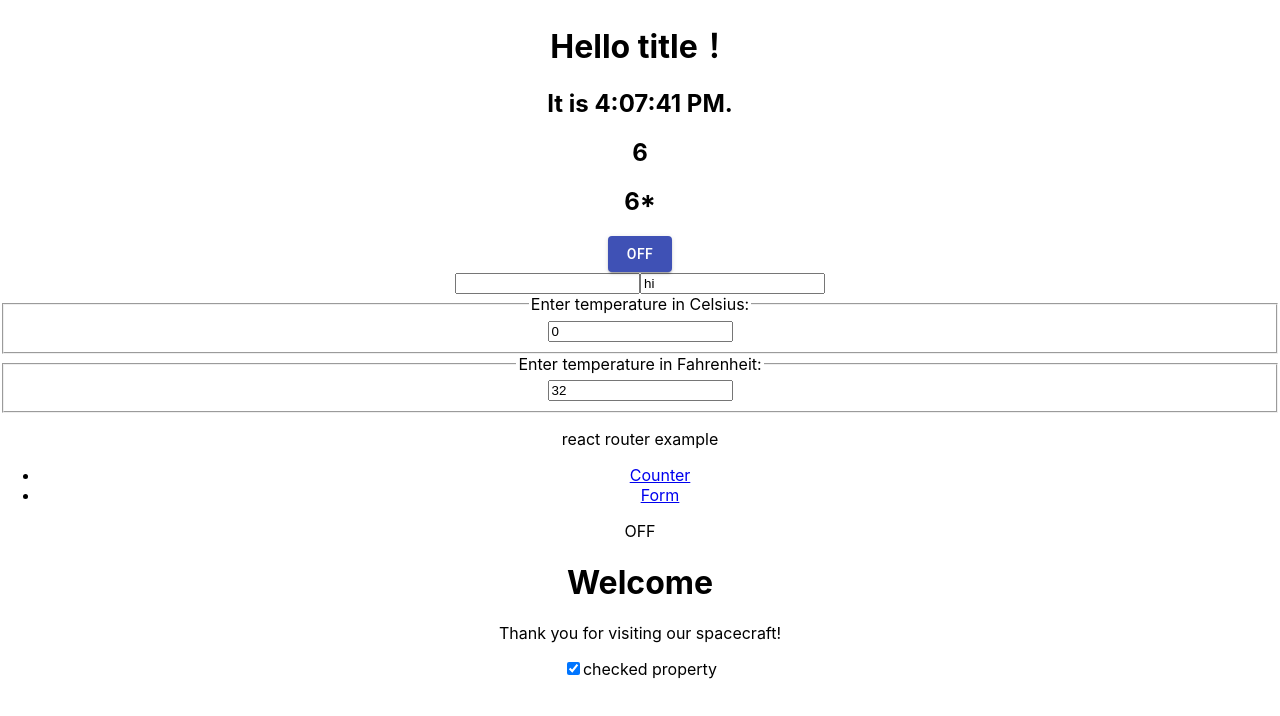
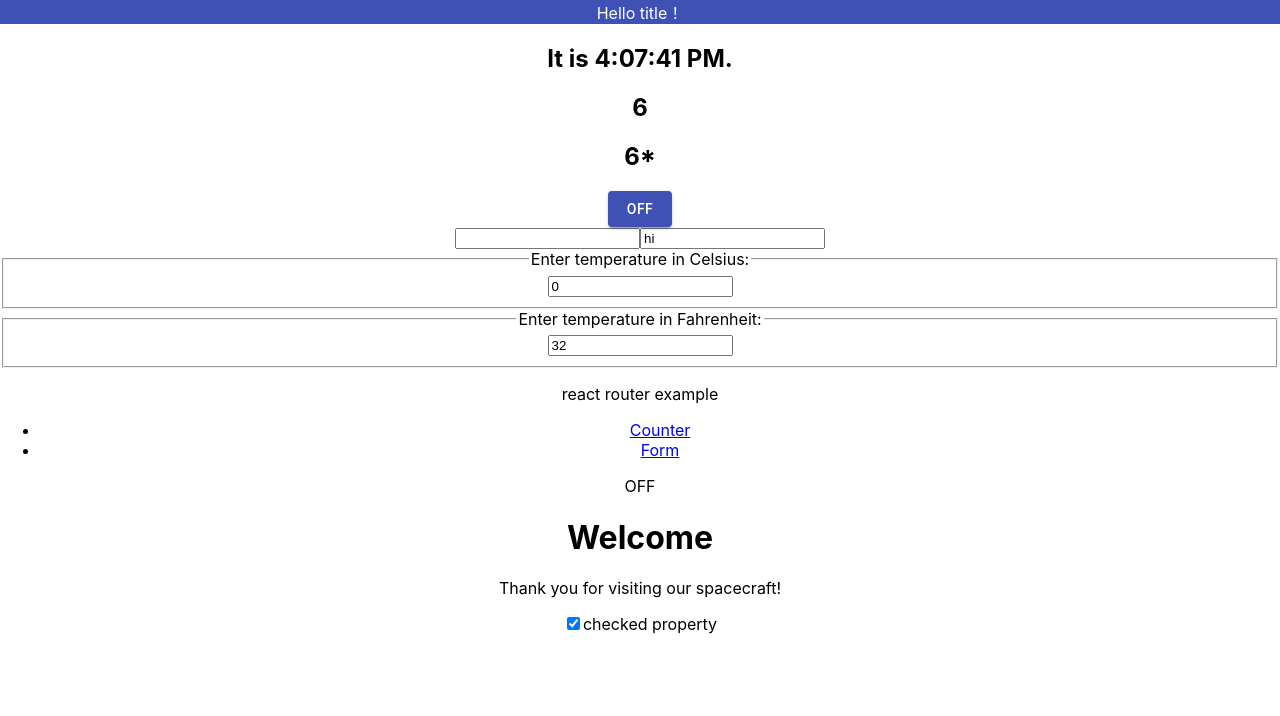
Before and after one commit to ToDSung/hello_react, a React (Create React App) app: page / in a window 1280 px wide. Shown: the top 716 px of the page. Built offline with nearby package versions, Linux system fonts and the light colour scheme.

Commit message:
feat: add  mui component practice

```diff
--- a/src/components/title.js
+++ b/src/components/title.js
@@ -1,6 +1,36 @@
+import Box from '@material-ui/core/Box';
+import Grid from '@material-ui/core/Grid';
+import Hidden from '@material-ui/core/Hidden';
+import { Fragment } from 'react';
+
+const boxCount = 3
+const gridItems = [...Array(boxCount)].map((d ,i) => {
+  return (<Grid item bgcolor="primary.main" xs={4}>i</Grid>)
+})
+
+// Hidden 是根據視窗寬度隱藏元件的 component ，不是用 css 隱藏
+
 const title = (props) => {
-  console.log(123)
-  return <h1>{props.name}</h1>;
+  return (
+    <Fragment>
+      <Hidden smUp>
+        <Grid
+          container
+          bgcolor="primary.main"
+        >
+          {
+            gridItems
+          }
+        </Grid>
+      </Hidden>
+      <Box
+        bgcolor="primary.main"
+        color="primary.contrastText"
+      >
+        {props.name}
+      </Box>
+    </Fragment>
+  )
 };
 
 export default title;
```
